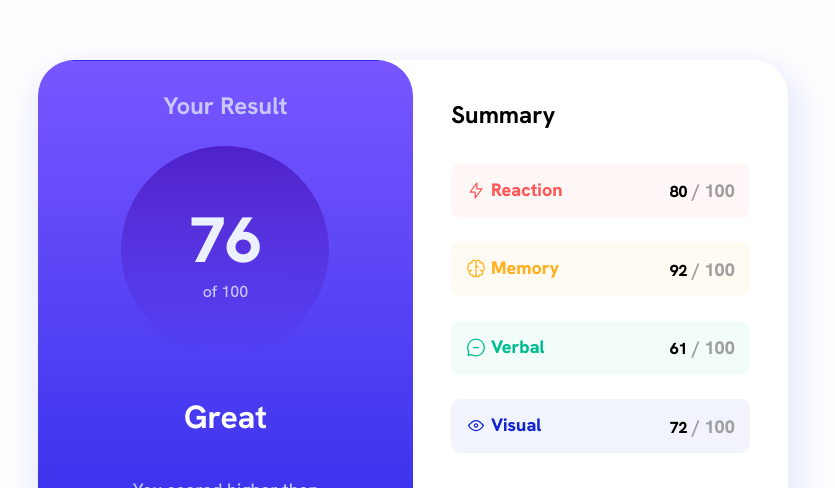
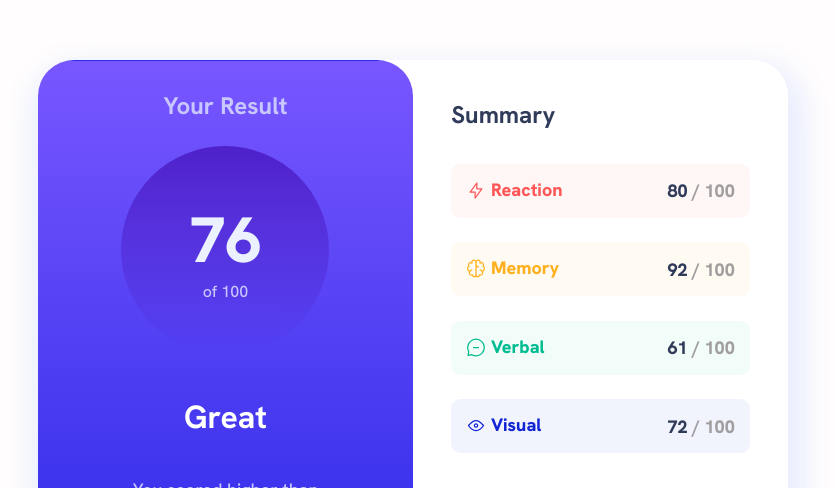
Before and after one commit to syarief02/result-summary-component, a plain HTML site: page index.html in a window 1280 px wide. Shown: the part 180-668 px from the top of the page, without its empty margins (227-1062 px from the left). Drawn offline with Linux system fonts and the light colour scheme.

Commit message:
edit font size and color on section 2

```diff
--- a/styles.css
+++ b/styles.css
@@ -200,7 +200,7 @@ section button:active:hover {
 }
 
 .summ span {
-    font-size: medium;
+    font-size: inherit;
     color: black;
 }
 
@@ -368,3 +368,7 @@ img {
 div .item {
     padding-bottom: 0.25em;
 }
+
+#sumtitle, .summ span {
+    color: hsl(224, 30%, 27%);
+}
```
